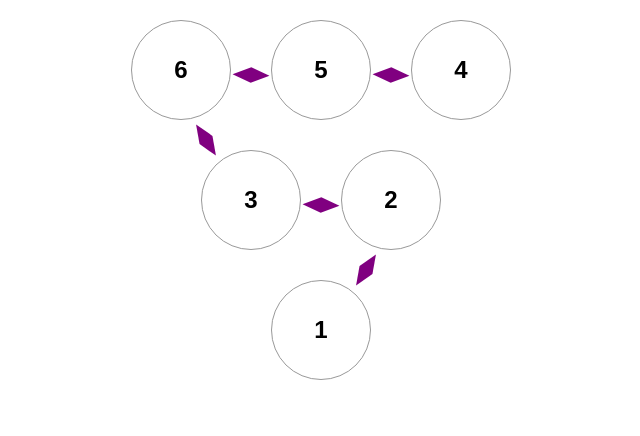
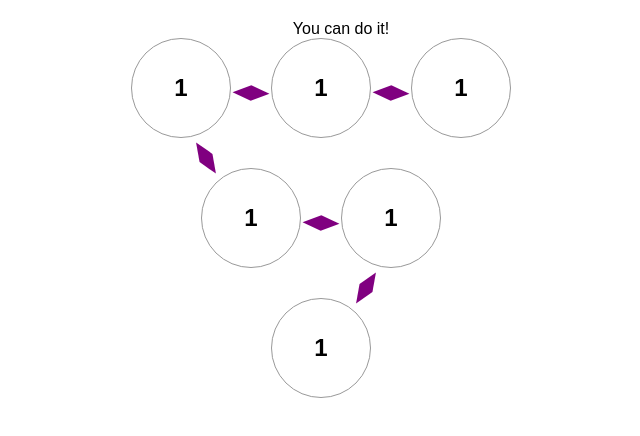
Before and after one commit to diva-harsoor/difference-triangles, a React (Create React App) app: page / in a window 1280 px wide. Shown: the top 436 px of the page, without its empty margins (299-939 px from the left). Built offline with nearby package versions, Linux system fonts and the light colour scheme.

Commit message:
Added click handlers for cells Added success logic

```diff
--- a/src/App.js
+++ b/src/App.js
@@ -11,7 +11,7 @@ function Cell({ index, value, arrows, onClick }) {
   return (
       <div key={index} className="cell-container">
         <div className="cell-row">
-          <button className="circle" onClick={onClick}>{value}</button>
+          <button className="circle" onClick={() => onClick(index)}>{value}</button>
           <div className={sideClassName}></div>
         </div>
         <div className={belowClassName}></div>
@@ -21,18 +21,34 @@ function Cell({ index, value, arrows, onClick }) {
 
 export default function Board() {
   const [cellArrows, setCellArrows] = useState([]);
+  const [cells, setCells] = useState([]);
 
   useEffect(() => {
-    const initialCellArrows = [
-      [],
-      [1],
-      [0],
-      [],
-      [0],
-      [0,-1],
-    ];
+    const initialCellArrows = [[],[1],[0],[],[0],[0,-1]];
     setCellArrows(initialCellArrows);
+
+    const populateCells = (n_rows=3) => {
+      let length = (n_rows * (n_rows + 1))/2;
+      let cell_index = length;
+      let tempCells = Array(length).fill(null);
+      for (let row_i = n_rows; row_i > 0; row_i--) {
+        for (let col_i = row_i - 1; col_i >= 0; col_i--) {
+          cell_index--;
+          // tempCells[cell_index] = cell_index + 1;
+          tempCells[cell_index] = 1;
+        }
+      }
+      setCells(tempCells);
+    };
+
+    populateCells();
   }, []);
+
+  function handleClick(i) {
+    const tempCells = cells.slice();
+    tempCells[i] += 1;
+    setCells(tempCells);
+  }
 
   const renderCells = (n_rows=3) => {
     let board = [];
@@ -40,16 +56,16 @@ export default function Board() {
     let cell_index = length;
     for (let row_i = n_rows; row_i > 0; row_i--) {
       const rowCells = [];
-      const leftPadding = Array(n_rows - row_i)
-        .fill(<div className="empty-square" />)
-        .map((_, index) => <div key={`padding-${row_i}-${index}`}> </div>);
+      const leftPadding = Array(n_rows - row_i).fill(null);
       for (let col_i = row_i - 1; col_i >= 0; col_i--) {
         cell_index--;
+        const handleCellClick = (index) => () => handleClick(index);
         rowCells.push(
           <Cell
             key={`cell-${cell_index}`}
-            value={cell_index + 1}
+            value={cells[cell_index]}
             arrows={cellArrows[cell_index]}
+            onClick={handleCellClick(cell_index)}
           />
         );
       }
@@ -64,5 +80,33 @@ export default function Board() {
     return board;
   };
 
-  return <>{renderCells()}</>;
+  let status = "You can do it!";
+  if (checkSuccess(cells, 3)) {
+    status = "Congrats! You got it!";
+  }
+
+  return (
+    <>
+      <div className="centered-row">{status}</div>
+      {renderCells()}
+    </>
+  );
 }
+
+function checkSuccess(cells, n_rows) {
+  console.log("entered checkSuccess");
+  let diff_i = 0;
+  let subt_i = 1;
+  for (let row_i=1; row_i<=n_rows-1; row_i++) {
+    for (let col_i=row_i; col_i>0; col_i--) {
+      console.log(`${diff_i}, ${subt_i}, ${subt_i+1}`);
+      if (Math.abs(cells[subt_i + 1] - cells[subt_i]) != cells[diff_i]) {
+        return false;
+      }
+      diff_i++;
+      subt_i++;
+    }
+    subt_i++;
+  }
+  return true;
+}
```
